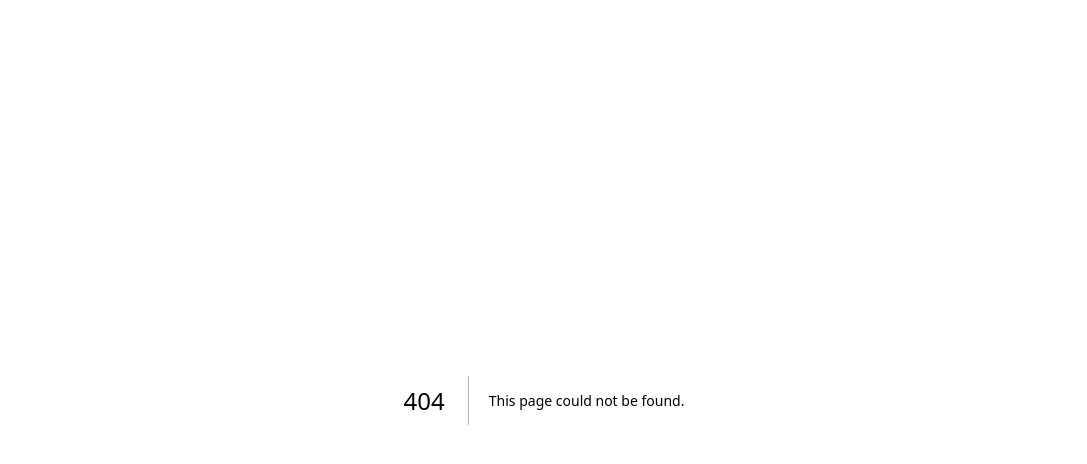
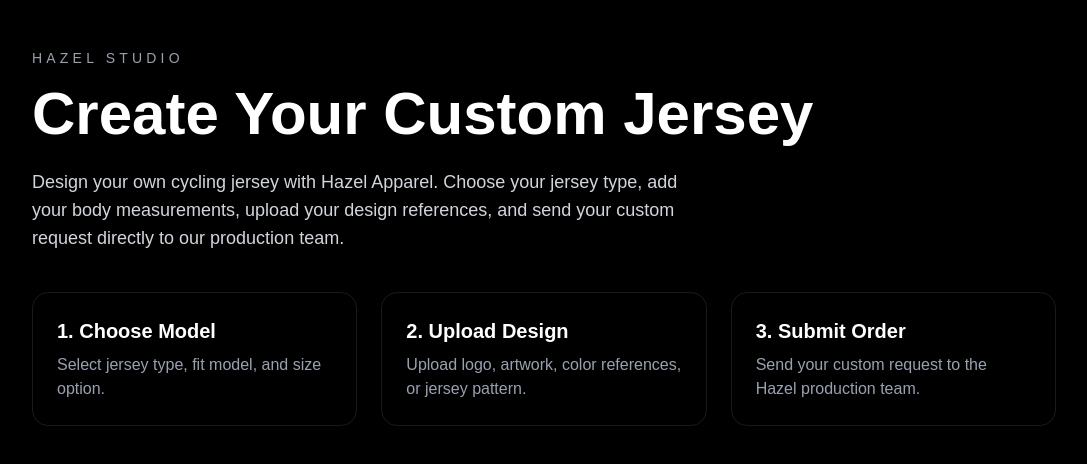
Before and after one commit to hazel-media-karya/hazel-label-website, a Next.js app: page /custom in a window 1280 px wide. Before the commit this address had no page. Shown: the top 464 px of the page, without its empty margins (96-1183 px from the left). Built offline with nearby package versions, Linux system fonts and the light colour scheme.

Commit message:
Create page.tsx

```diff
--- /dev/null
+++ b/app/custom/page.tsx
@@ -0,0 +1,44 @@
+export default function CustomStudioPage() {
+  return (
+    <main className="min-h-screen bg-black text-white px-6 py-12">
+      <section className="max-w-5xl mx-auto">
+        <p className="text-sm uppercase tracking-[0.3em] text-gray-400">
+          Hazel Studio
+        </p>
+
+        <h1 className="mt-4 text-4xl md:text-6xl font-bold">
+          Create Your Custom Jersey
+        </h1>
+
+        <p className="mt-6 max-w-2xl text-gray-300 text-lg">
+          Design your own cycling jersey with Hazel Apparel. Choose your jersey
+          type, add your body measurements, upload your design references, and
+          send your custom request directly to our production team.
+        </p>
+
+        <div className="mt-10 grid gap-6 md:grid-cols-3">
+          <div className="rounded-2xl border border-white/10 p-6">
+            <h2 className="text-xl font-semibold">1. Choose Model</h2>
+            <p className="mt-2 text-gray-400">
+              Select jersey type, fit model, and size option.
+            </p>
+          </div>
+
+          <div className="rounded-2xl border border-white/10 p-6">
+            <h2 className="text-xl font-semibold">2. Upload Design</h2>
+            <p className="mt-2 text-gray-400">
+              Upload logo, artwork, color references, or jersey pattern.
+            </p>
+          </div>
+
+          <div className="rounded-2xl border border-white/10 p-6">
+            <h2 className="text-xl font-semibold">3. Submit Order</h2>
+            <p className="mt-2 text-gray-400">
+              Send your custom request to the Hazel production team.
+            </p>
+          </div>
+        </div>
+      </section>
+    </main>
+  );
+}
```
